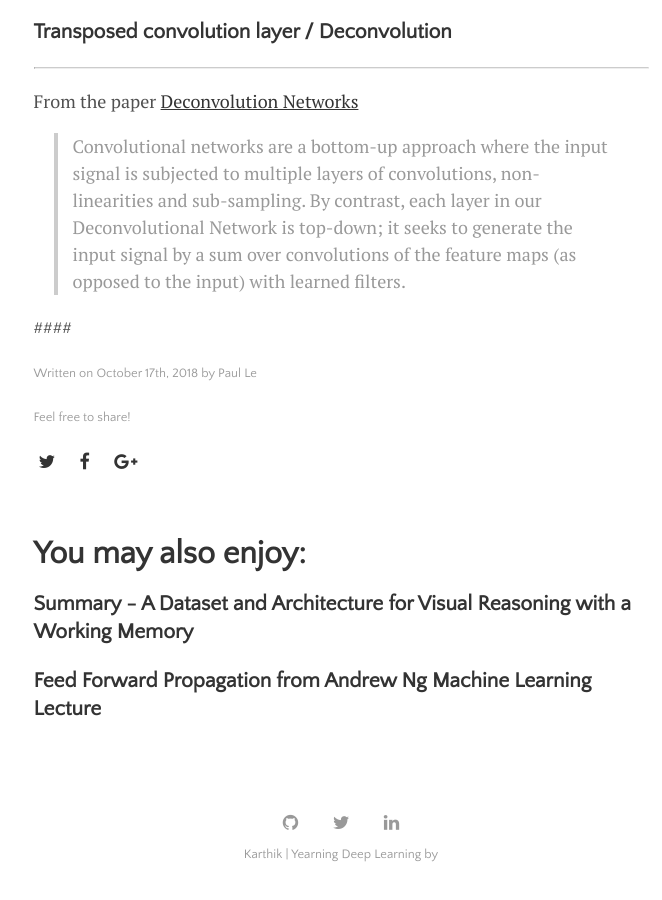
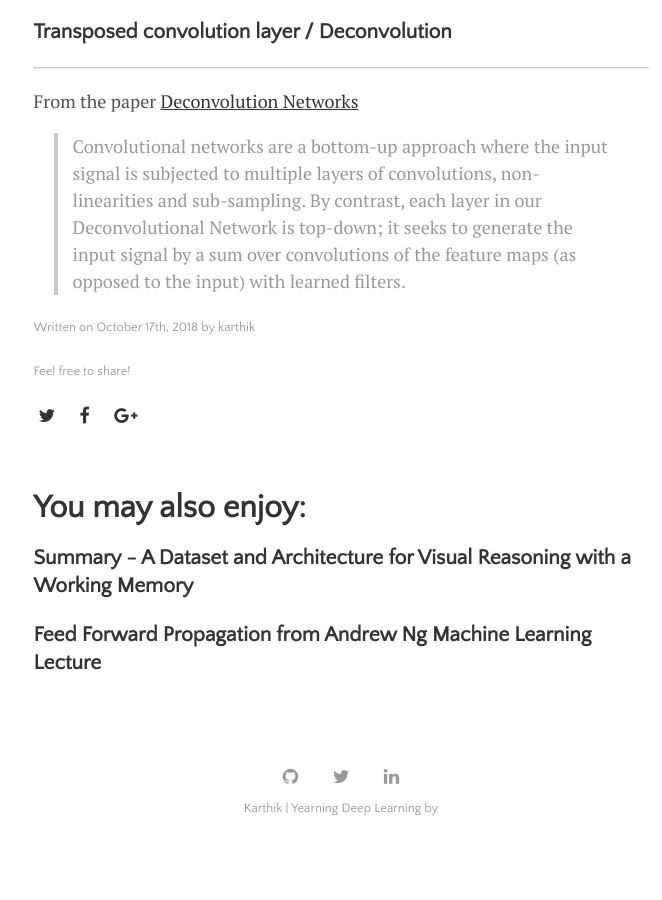
Before and after one commit to karthikziffer/karthikziffer.github.io, a Jekyll site: the page built from _posts/2018-10-17-types-of-convolutions.md, in a window 1280 px wide and 900 px high, scrolled down 1882 px. Shown: the whole window, without its empty margins (299-961 px from the left). Built offline with Jekyll 4.4.1, drawn with Linux system fonts in a browser that asks for light colours; formulas are drawn with MathJax 3; after the commit the page ends 2736 px from its top, so only the background shows below that.

```diff
--- a/_posts/2018-10-17-types-of-convolutions.md
+++ b/_posts/2018-10-17-types-of-convolutions.md
@@ -1,10 +1,11 @@
 ---
 layout: post
 title: "Different Convolutions"
-author: "Paul Le"
+author: "karthik"
 categories: journal
 tags: [documentation,sample]
 ---
+
 
 
 ### Pointwise Convolution or 1x1 convolution
@@ -74,9 +75,3 @@
 > is top-down; it seeks to generate the input signal by a sum
 > over convolutions of the feature maps (as opposed to the
 > input) with learned filters.
-
-
-
-
-
-####
```
